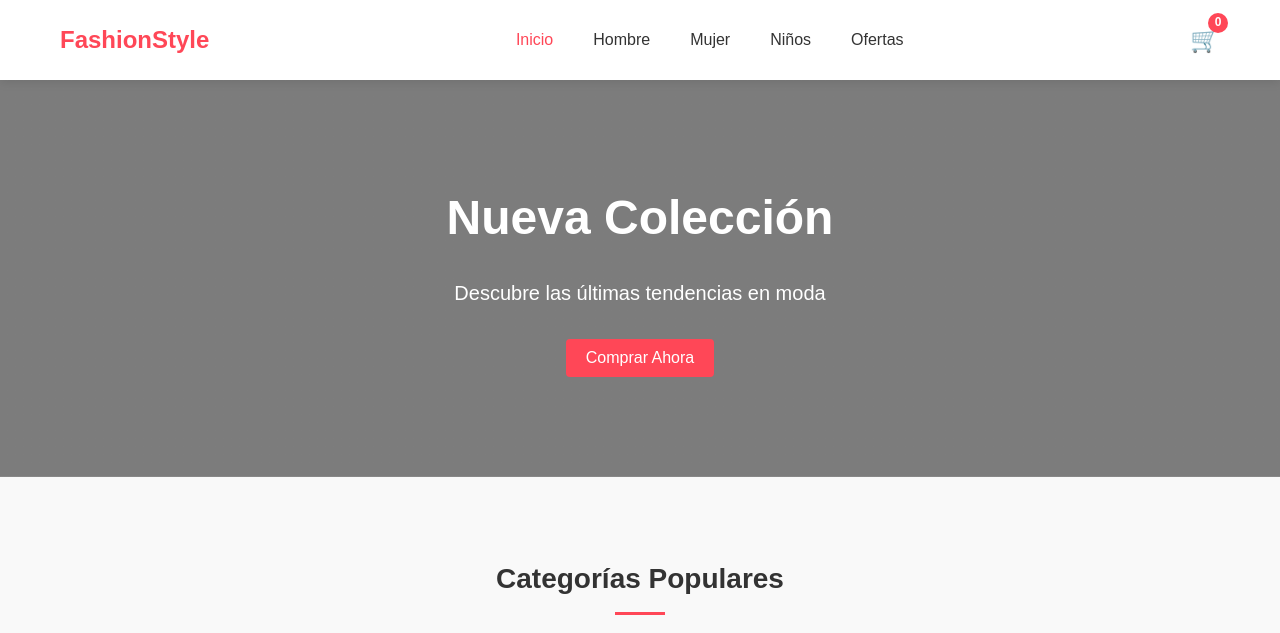
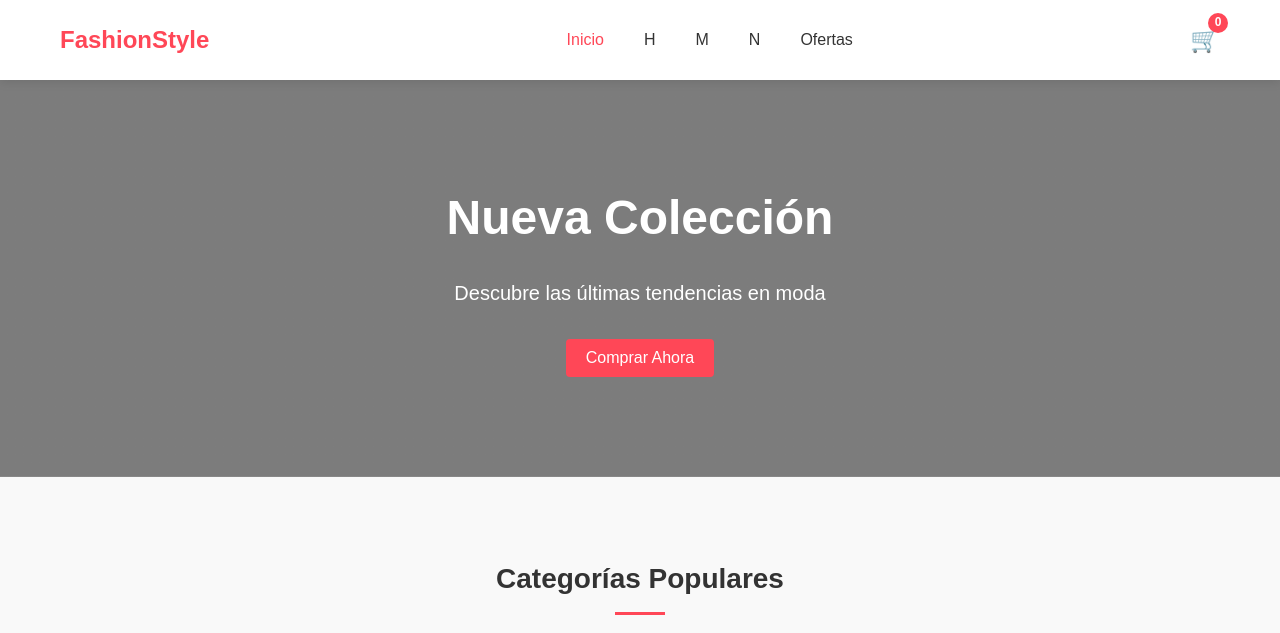
Before and after one commit to SBLESS/loto, a plain HTML site: page index.html in a window 1280 px wide. Shown: the top 633 px of the page. Drawn offline with Linux system fonts and the light colour scheme.

Commit message:
segundo cambio

```diff
--- a/index.html
+++ b/index.html
@@ -15,9 +15,9 @@
             <nav>
                 <ul>
                     <li><a href="#" class="active">Inicio</a></li>
-                    <li><a href="#">Hombre</a></li>
-                    <li><a href="#">Mujer</a></li>
-                    <li><a href="#">Niños</a></li>
+                    <li><a href="#">H</a></li>
+                    <li><a href="#">M</a></li>
+                    <li><a href="#">N</a></li>
                     <li><a href="#">Ofertas</a></li>
                 </ul>
             </nav>
```
